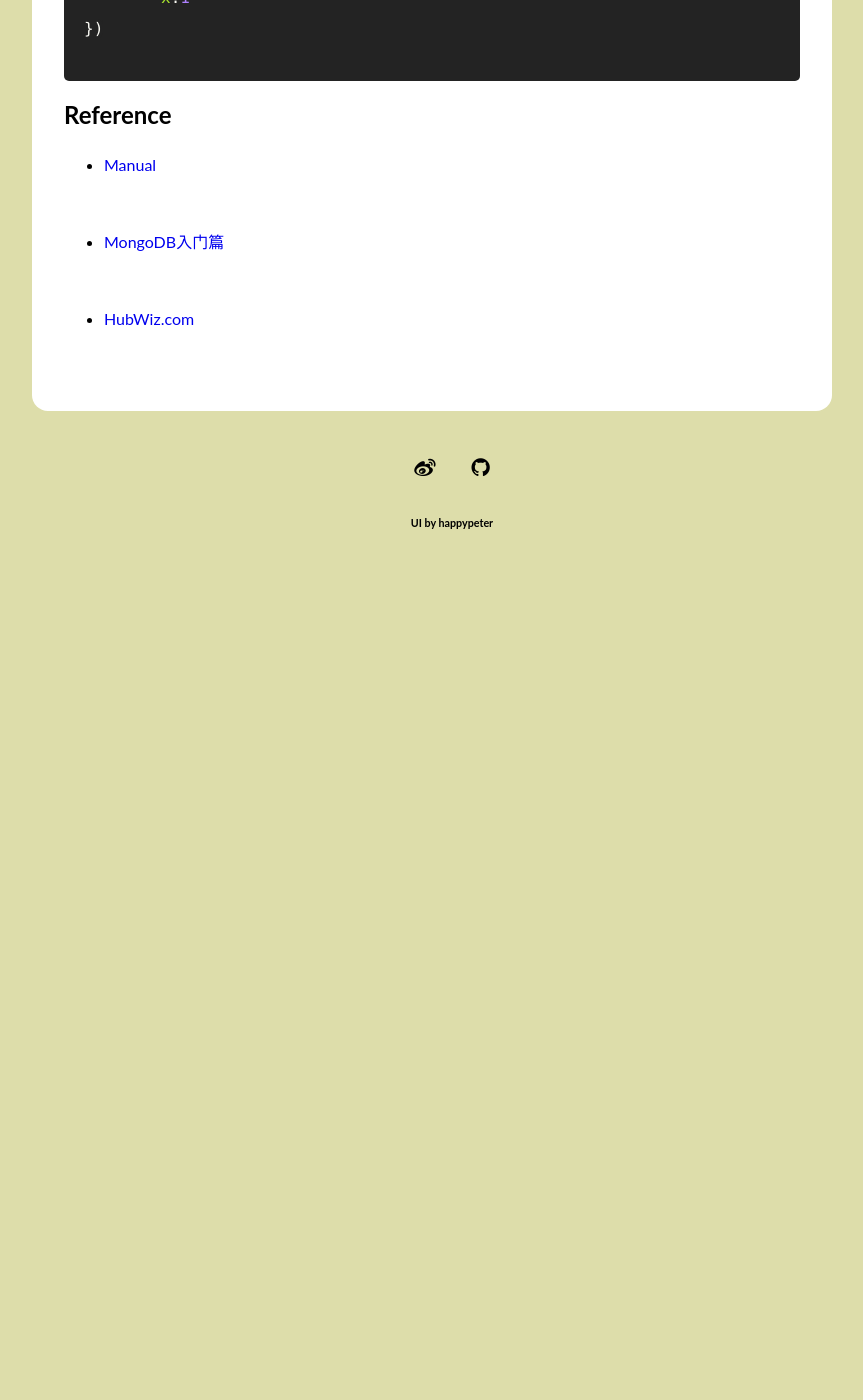
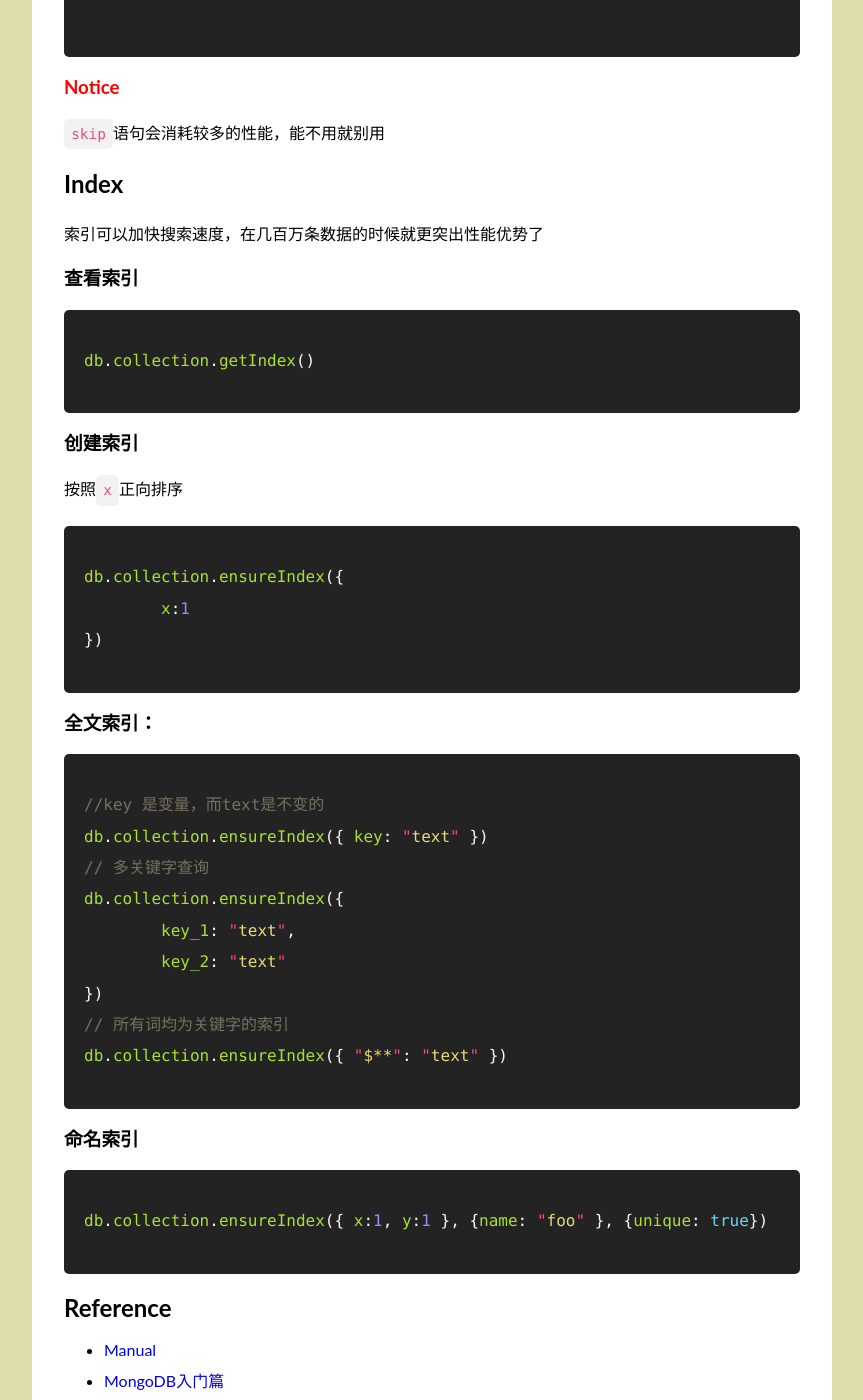
Before and after one commit to AnnatarHe/AnnatarHe.github.io, a Jekyll site: the page built from _posts/2015-8-15-MongoDB-notes.md, in a window 1280 px wide and 1400 px high, scrolled down 7435 px. Shown: the whole window, without its empty margins (208-1071 px from the left). Built offline with Jekyll 4.4.1, drawn with Linux system fonts in a browser that asks for light colours; nearby versions of some CDN libraries; comment, search, counter and statistics services are not loaded; before the commit the page ends 8005 px from its top, so only the background shows below that; some of the changed text lies outside the part shown.

Commit message:
add index and some find

```diff
--- a/_posts/2015-8-15-MongoDB-notes.md
+++ b/_posts/2015-8-15-MongoDB-notes.md
@@ -54,7 +54,7 @@ console.log('Server running at http://127.0.0.1:1337/');
 ## Symbols
 
 这里是一些符号的转义
-
+|--------|------|
 |--------|------|
 |大于    | $gt  |
 |--------|------|
@@ -120,6 +120,39 @@ db.users.find(
 {% endhighlight %}
 
 ![crud-query-stages](/images/mongodbNotes/crud-query-stages.png)
+
+### 全文查询
+
+{% highlight js %}
+db.collection.find({
+	$text: {
+		$search: "coffee"
+	}
+})
+{% endhighlight %}
+
+> `-` 表示没有，例如 'aa bb -cc' 有aa,有bb，但是没有cc
+>
+> "" 表示`和`，但是需要转义。
+
+### 相似度查询
+
+{% highlight js %}
+db.collection.find(
+{
+	$text: {$search: "aa bb"}
+},
+{
+	$score: {$meta: "text Score"}
+}
+)
+	.sort(
+	{
+		score: {$meta: "text Score"}
+	}
+	)
+{% endhighlight %}
+
 
 ## update
 
@@ -231,10 +264,28 @@ db.collection.ensureIndex({
 })
 {% endhighlight %}
 
+### 全文索引：
+
+{% highlight js %}
+//key 是变量，而text是不变的
+db.collection.ensureIndex({ key: "text" })
+// 多关键字查询
+db.collection.ensureIndex({
+	key_1: "text",
+	key_2: "text"
+})
+// 所有词均为关键字的索引
+db.collection.ensureIndex({ "$**": "text" })
+{% endhighlight %}
+
+### 命名索引
+
+{% highlight js %}
+db.collection.ensureIndex({ x:1, y:1 }, {name: "foo" }, {unique: true})
+{% endhighlight %}
+
 ## Reference
 
 * [Manual](https://docs.mongodb.org/manual)
-
 * [MongoDB入门篇](http://www.imooc.com/learn/295)
-
 * [HubWiz.com](http://www.hubwiz.com/course/54bdfcb188dba012b4b95c9c/)
```
